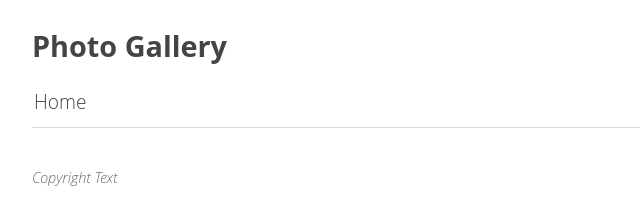
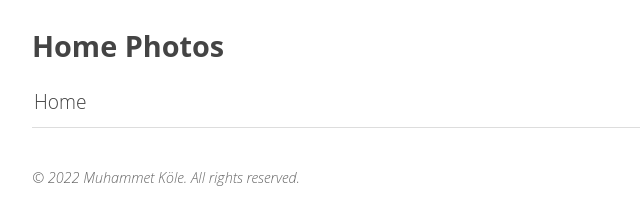
Before and after one commit to muhammetkole/home-photos, a plain HTML site: page index.html in a window 1280 px wide. Shown: the whole page, without its empty margins (0-640 px from the left). Drawn offline with Linux system fonts and the light colour scheme.

Commit message:
Deploying to gh-pages from  @ f68be12bf3f44f95bad49a7b9bab9b25651e826c 🚀

```diff
--- a/index.html
+++ b/index.html
@@ -4,7 +4,7 @@
   <head>
       <meta charset="utf-8" />
       <meta name="viewport" content="width=device-width, user-scalable=no" />
-      <title>Photo Gallery - Home</title>
+      <title>Home Photos - Home</title>
       <link rel="stylesheet" href="public/lightgallery/css/lightgallery.css" />
       <link rel="stylesheet" href="public/videojs/video-js.min.css" />
       <link rel="stylesheet" href="public/lightgallery/css/lg-exif.min.css" />
@@ -21,7 +21,7 @@
         Gallery title
       -->
       <header>
-        <h1><a href="index.html">Photo Gallery</a></h1>
+        <h1><a href="index.html">Home Photos</a></h1>
       </header>
 
       <!--
@@ -56,7 +56,7 @@
         Optional footer
       -->
       <footer>
-        <p>Copyright Text</p>
+        <p>© 2022 Muhammet Köle. All rights reserved.</p>
       </footer>
 
     </div>
```
